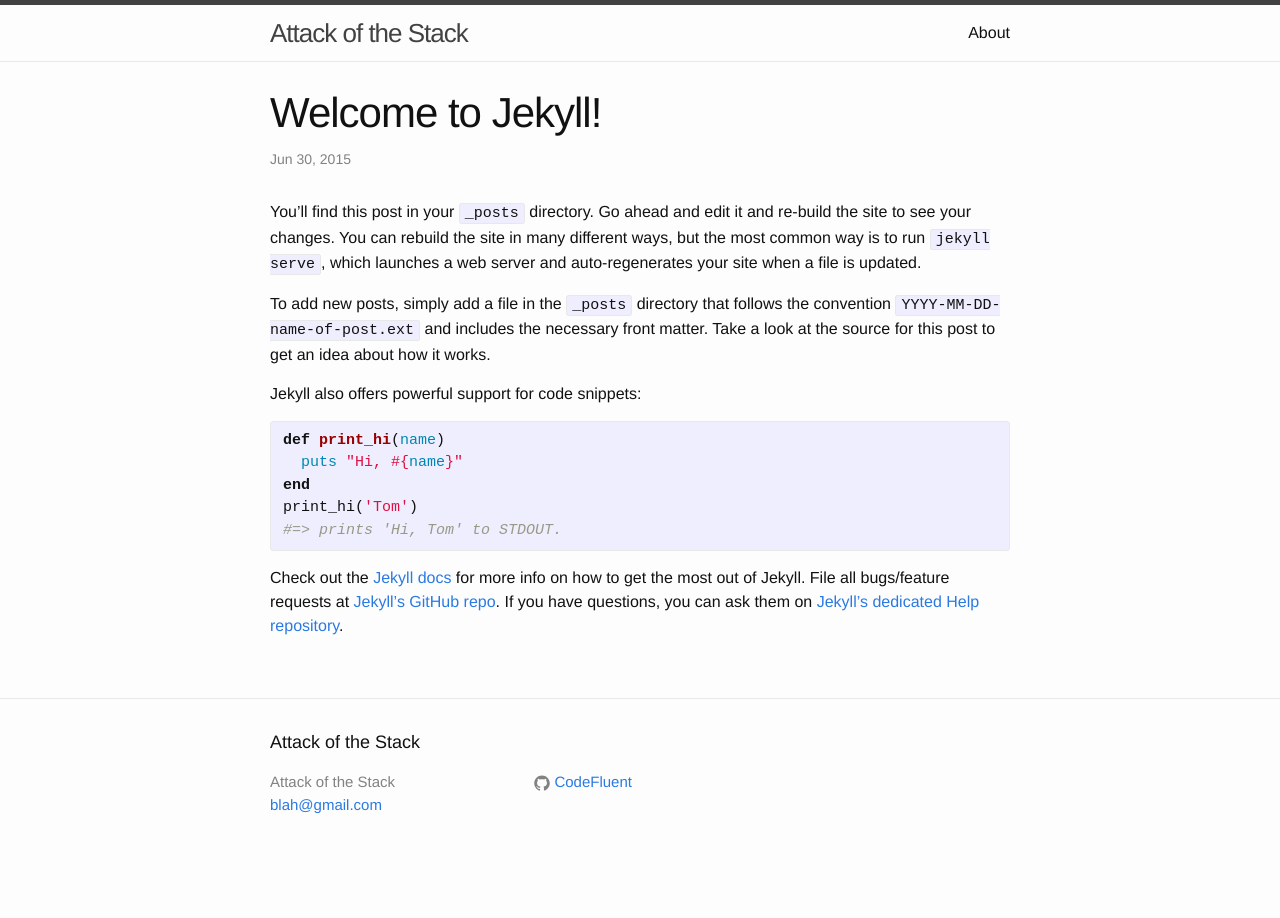
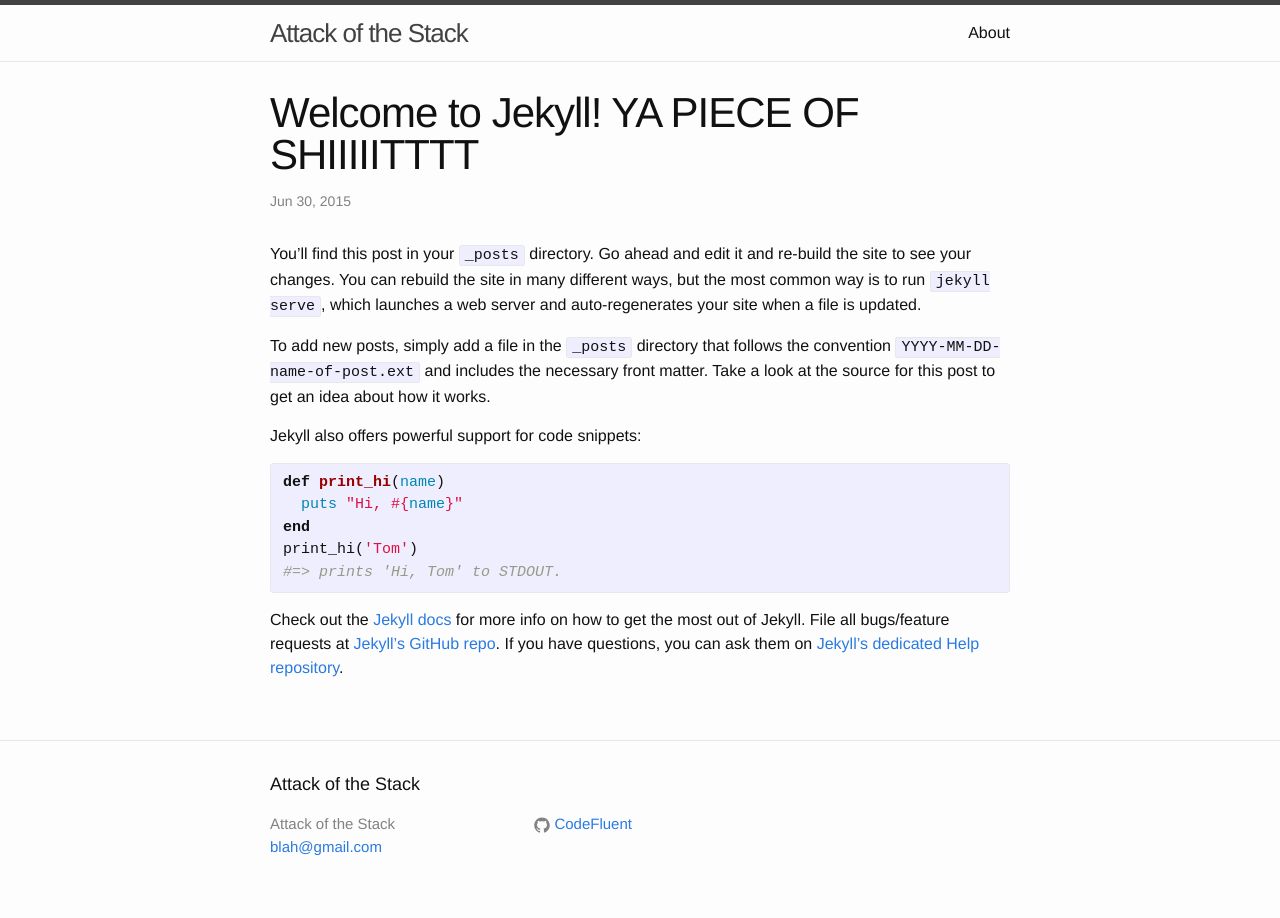
Before and after one commit to CodeFluent/wafflesblog, a Jekyll site: the page built from _posts/2015-06-30-welcome-to-jekyll.markdown, in a window 1280 px wide. Built offline with Jekyll 4.4.1, drawn with Linux system fonts in a browser that asks for light colours.

Commit message:
Test edit in posts

```diff
--- a/_posts/2015-06-30-welcome-to-jekyll.markdown
+++ b/_posts/2015-06-30-welcome-to-jekyll.markdown
@@ -1,6 +1,6 @@
 ---
 layout: post
-title:  "Welcome to Jekyll!"
+title:  "Welcome to Jekyll! YA PIECE OF SHIIIIITTTT"
 date:   2015-06-30 00:12:11
 categories: jekyll update
 ---
```
